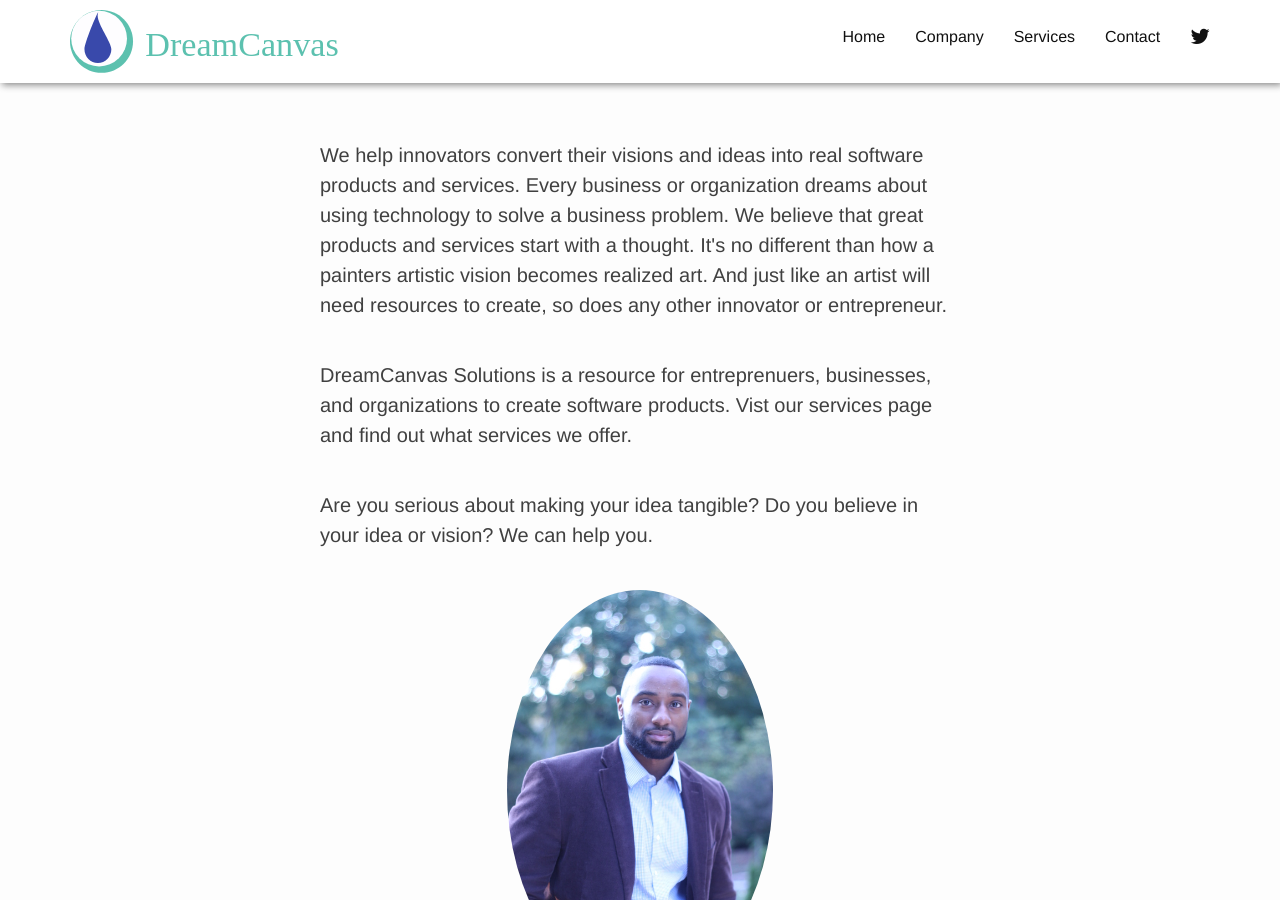
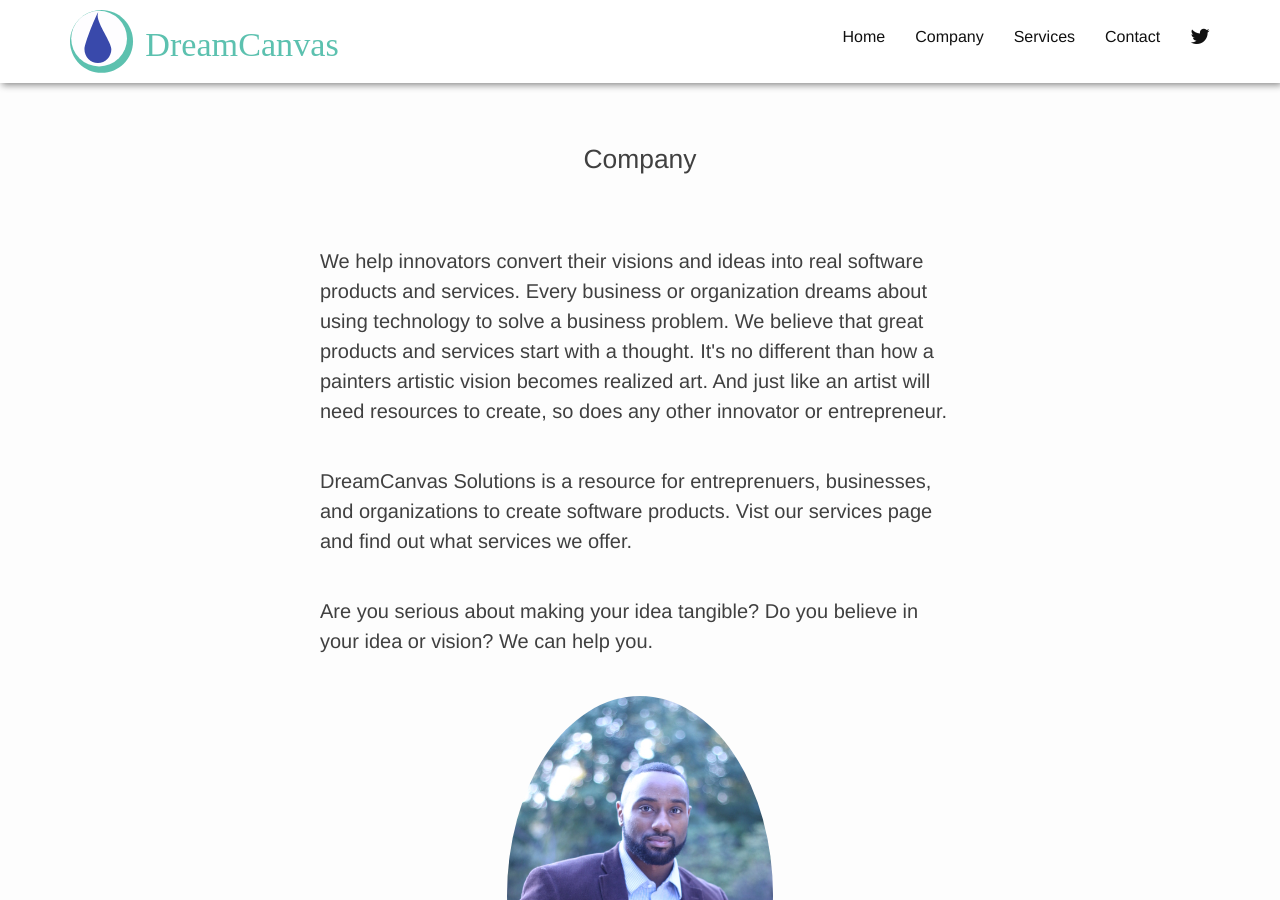
Before and after one commit to sharden/thedreamcanvas, a Jekyll site: the page built from company.html, in a window 1280 px wide and 900 px high. Built offline with Jekyll 4.4.1, drawn with Linux system fonts in a browser that asks for light colours; nearby versions of some CDN libraries.

```diff
--- a/company.html
+++ b/company.html
@@ -5,8 +5,13 @@ permalink: /company/
 ---
     <div class="page-header">
         <div class="container-fluid">
+          <div>
+            <p class='editorial-quote-lg text-center'>
+             Company
+          </div>
+            </p>
             <div>
-                <p class='editorial'>
+              <p class='editorial'>
 	             We help innovators convert their visions and ideas into real software products and services. Every business or organization dreams about using technology to solve a business problem.  We believe that great products and services start with a thought. It's no different than how a painters artistic vision becomes realized art. And just like an artist will need resources to create, so does any other innovator or entrepreneur.
 	            </p>
 	            <p class='editorial'>
```
Also changed, not shown: services.html (+5 -4 lines).
